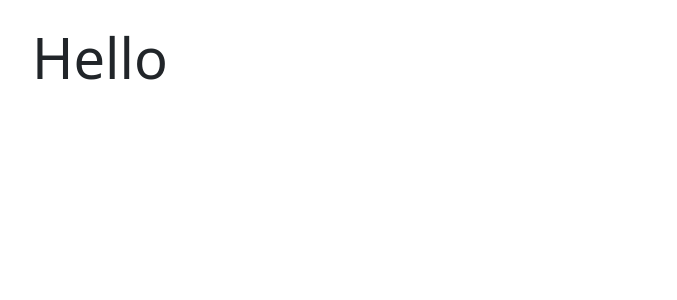
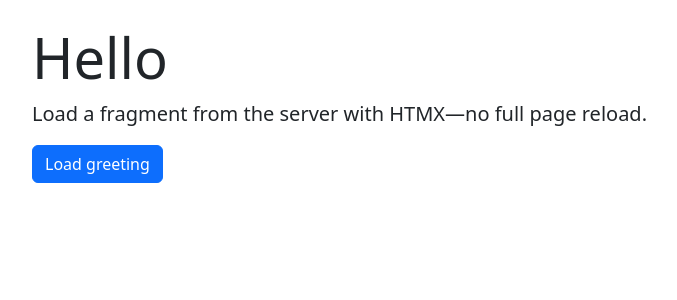
Before and after one commit to nodnarb8125/functions-01, a Node server app: page / in a window 1280 px wide. Shown: the top 300 px of the page, without its empty margins (50-727 px from the left). Run offline with Node 20, Linux system fonts and the light colour scheme; some libraries are stand-ins or nearby versions.

Commit message:
Wire HTMX into the layout and add home page greeting demo.
Co-authored-by: Cursor <cursoragent@cursor.com>

```diff
--- a/package.json
+++ b/package.json
@@ -15,6 +15,7 @@
   "dependencies": {
     "bootstrap": "^5.3.9",
     "express": "^5.3.0",
-    "handlebars": "^4.7.10"
+    "handlebars": "^4.7.10",
+    "htmx.org": "^4.0.1"
   }
 }
--- /dev/null
+++ b/views/fragments/greeting.hbs
@@ -0,0 +1,3 @@
+<div class="alert alert-success mb-0" role="alert">
+  Server time: <strong>{{time}}</strong> — swapped in without a full page reload.
+</div>
--- a/views/index.hbs
+++ b/views/index.hbs
@@ -1,5 +1,16 @@
 {{#> layout title=title}}
   <main class="container py-4">
     <h1 class="display-4">{{title}}</h1>
+    <p class="lead">Load a fragment from the server with HTMX—no full page reload.</p>
+    <button
+      type="button"
+      class="btn btn-primary"
+      hx-get="/demo/greeting"
+      hx-target="#greeting"
+      hx-swap="innerHTML"
+    >
+      Load greeting
+    </button>
+    <div id="greeting" class="mt-3"></div>
   </main>
 {{/layout}}
--- a/views/partials/layout.hbs
+++ b/views/partials/layout.hbs
@@ -8,6 +8,7 @@
 </head>
 <body>
   {{> @partial-block }}
+  <script src="/htmx/htmx.min.js"></script>
   <script src="/bootstrap/js/bootstrap.bundle.min.js"></script>
 </body>
 </html>
```
Also changed, not shown: 1 other file.
